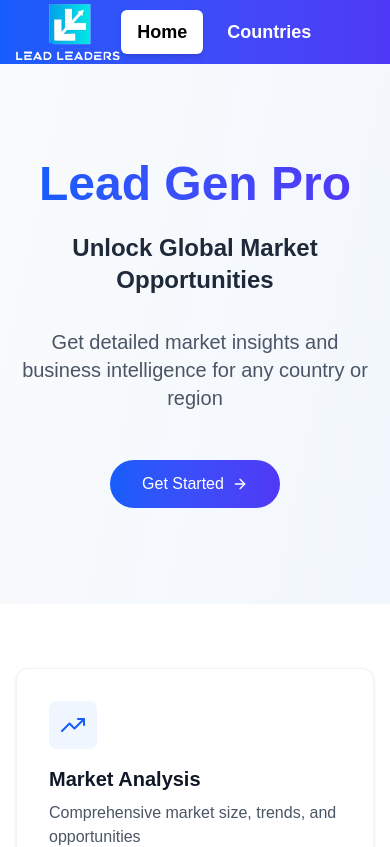
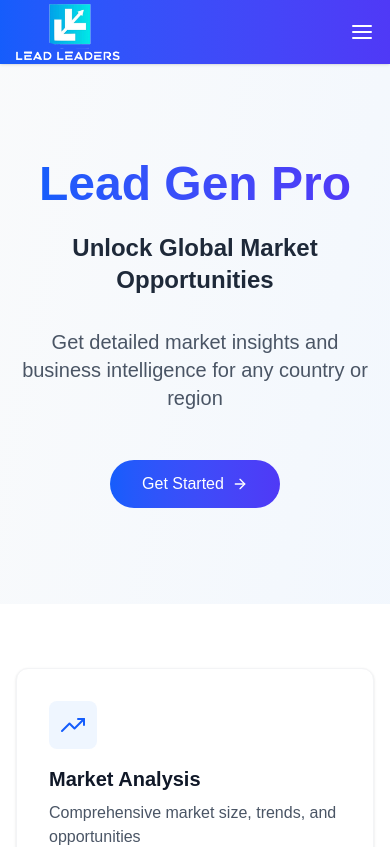
Before and after one commit to Msherazkhan801/leadgenpro, a Next.js app: page / in a window 390 px wide. Shown: the top 847 px of the page. Built offline with nearby package versions, Linux system fonts and the light colour scheme.

Commit message:
some animations added

```diff
--- a/src/components/Navbar.js
+++ b/src/components/Navbar.js
@@ -3,18 +3,20 @@
 import Image from 'next/image';
 import Link from 'next/link';
 import { usePathname } from 'next/navigation';
+import { useState } from 'react';
+import { FiMenu, FiX } from 'react-icons/fi';
 
 export default function Navbar() {
   const pathname = usePathname();
+  const [isOpen, setIsOpen] = useState(false);
 
-  // Function to determine active link
   const isActive = (href) => pathname === href;
 
   return (
-    <nav className="bg-gradient-to-r from-blue-600 to-indigo-600 shadow-sm  top-0 z-50">
+    <nav className="bg-gradient-to-r from-blue-600 to-indigo-600 shadow-sm sticky top-0 z-50">
       <div className="max-w-7xl mx-auto px-4 sm:px-6 lg:px-8">
-        <div className="flex items-center h-16">
-          {/* Logo on left */}
+        <div className="flex items-center justify-between h-16">
+          {/* Logo */}
           <Link href="/" className="flex-shrink-0 flex items-center">
             <Image
               src="/logo.png"
@@ -26,33 +28,66 @@ export default function Navbar() {
             />
           </Link>
 
-          {/* Navigation links centered */}
-          <div className="flex-grow flex justify-center space-x-2">
+          {/* Desktop Navigation (hidden on mobile) */}
+          <div className="hidden md:flex flex-grow justify-center space-x-8">
             <Link
               href="/"
-              className={`px-4 py-2 rounded-md text-lg font-bold transition-colors duration-200 ${
-                isActive('/')
-                  ? 'bg-white text-black shadow-md' // Active state
-                  : 'text-white hover:text-blue-100' // Default state
+              className={`relative px-4 py-2 text-lg font-bold transition-colors duration-200 text-white hover:text-blue-100 ${
+                isActive('/') ? 'after:content-[""] after:absolute after:bottom-0 after:left-1/2 after:-translate-x-1/2 after:w-3/4 after:h-0.5 after:bg-white' : ''
               }`}
             >
               Home
             </Link>
             <Link
               href="/countries"
-              className={`px-4 py-2 rounded-md text-lg font-bold transition-colors duration-200 ${
-                isActive('/countries')
-                  ? 'bg-white text-black shadow-md' // Active state
-                  : 'text-white hover:text-blue-100' // Default state
+              className={`relative px-4 py-2 text-lg font-bold transition-colors duration-200 text-white hover:text-blue-100 ${
+                isActive('/countries') ? 'after:content-[""] after:absolute after:bottom-0 after:left-1/2 after:-translate-x-1/2 after:w-3/4 after:h-0.5 after:bg-white' : ''
               }`}
             >
               Countries
             </Link>
           </div>
 
-          {/* Empty div to balance flex layout */}
-          <div className="w-[120px]"></div>
+          {/* Mobile menu button (hidden on desktop) */}
+          <div className="md:hidden flex items-center">
+            <button
+              onClick={() => setIsOpen(!isOpen)}
+              className="text-white hover:text-blue-100 focus:outline-none"
+              aria-label="Toggle menu"
+            >
+              {isOpen ? (
+                <FiX className="h-6 w-6" />
+              ) : (
+                <FiMenu className="h-6 w-6" />
+              )}
+            </button>
+          </div>
+
+          {/* Empty div for layout balance */}
+          <div className="hidden md:block w-[120px]"></div>
         </div>
+
+        {/* Mobile Menu (shown when hamburger clicked) */}
+        {isOpen && (
+          <div className="md:hidden pb-4">
+            <div className="flex flex-col space-y-4 px-2 pt-4">
+              <Link
+                href="/"
+                onClick={() => setIsOpen(false)}
+                className={`relative px-4 py-2 text-lg font-bold transition-colors duration-200 text-white hover:text-blue-100 `}
+              >
+                Home
+              </Link>
+              <Link
+                href="/countries"
+                onClick={() => setIsOpen(false)}
+                className={`relative px-4 py-2 text-lg font-bold transition-colors duration-200 text-white hover:text-blue-100 `}
+              >
+                Countries
+              </Link>
+            </div>
+          </div>
+        )}
       </div>
     </nav>
   );
```
